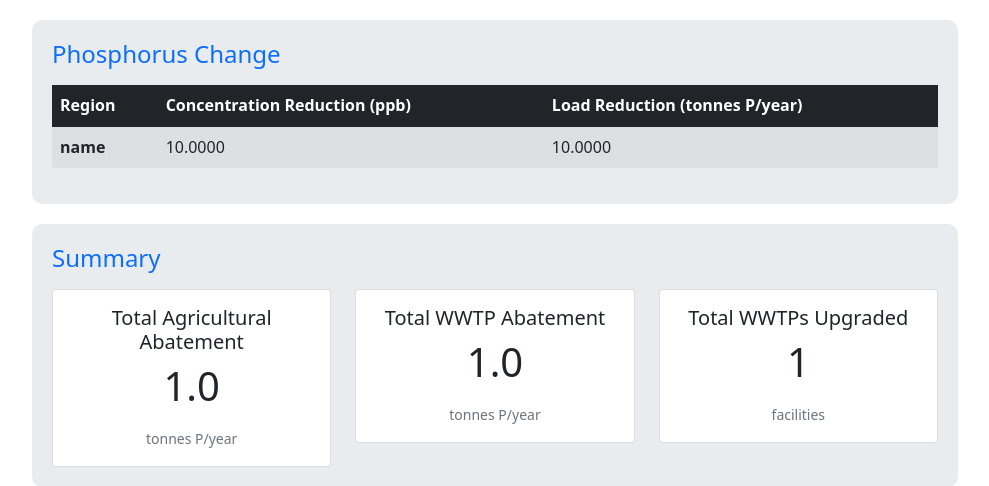
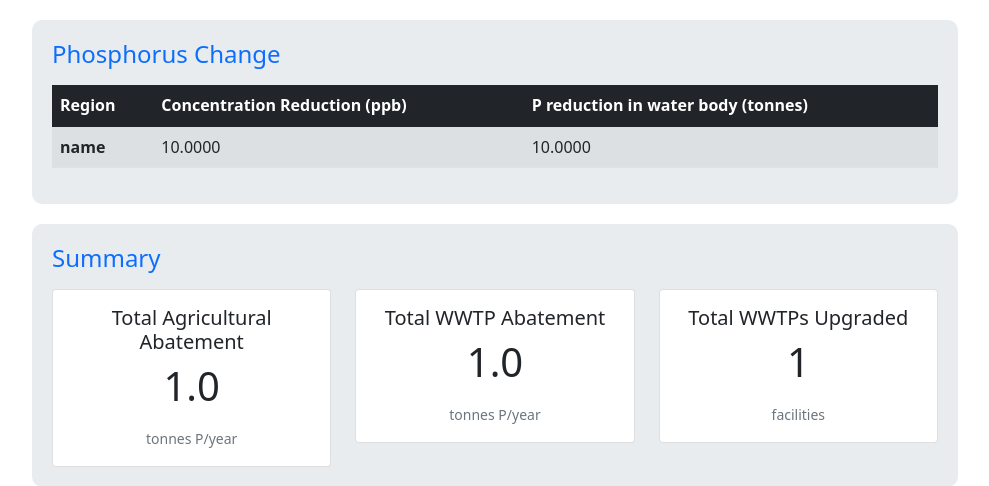
Before and after one commit to jorge-antares/lake_erie_abatement_model, a FastAPI app: template api/templates/results.html in a window 1280 px wide. Shown: the part 780-1266 px from the top of the page, without its empty margins (145-1134 px from the left). Run offline with FastAPI, Linux system fonts and the light colour scheme; the template is opened without the code that fills it: most values are stand-ins (such as "Sample title", 1, 10 or a date in 2020); some libraries are stand-ins or nearby versions.

Commit message:
Results change

```diff
--- a/api/templates/results.html
+++ b/api/templates/results.html
@@ -122,7 +122,7 @@
                         <tr>
                             <th>Region</th>
                             <th>Concentration Reduction (ppb)</th>
-                            <th>Load Reduction (tonnes P/year)</th>
+                            <th>P reduction in water body (tonnes)</th>
                         </tr>
                     </thead>
                     <tbody>
```
